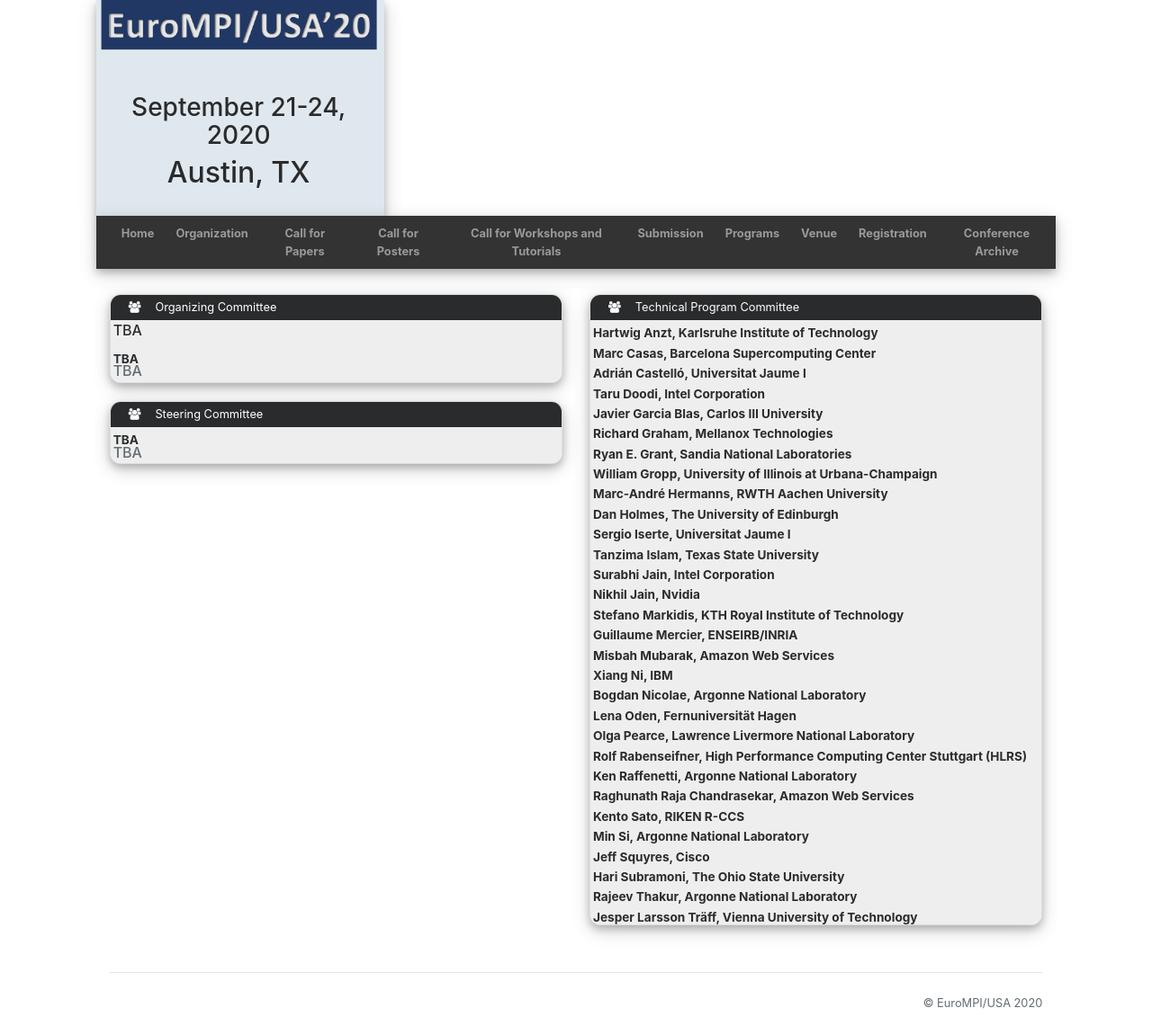
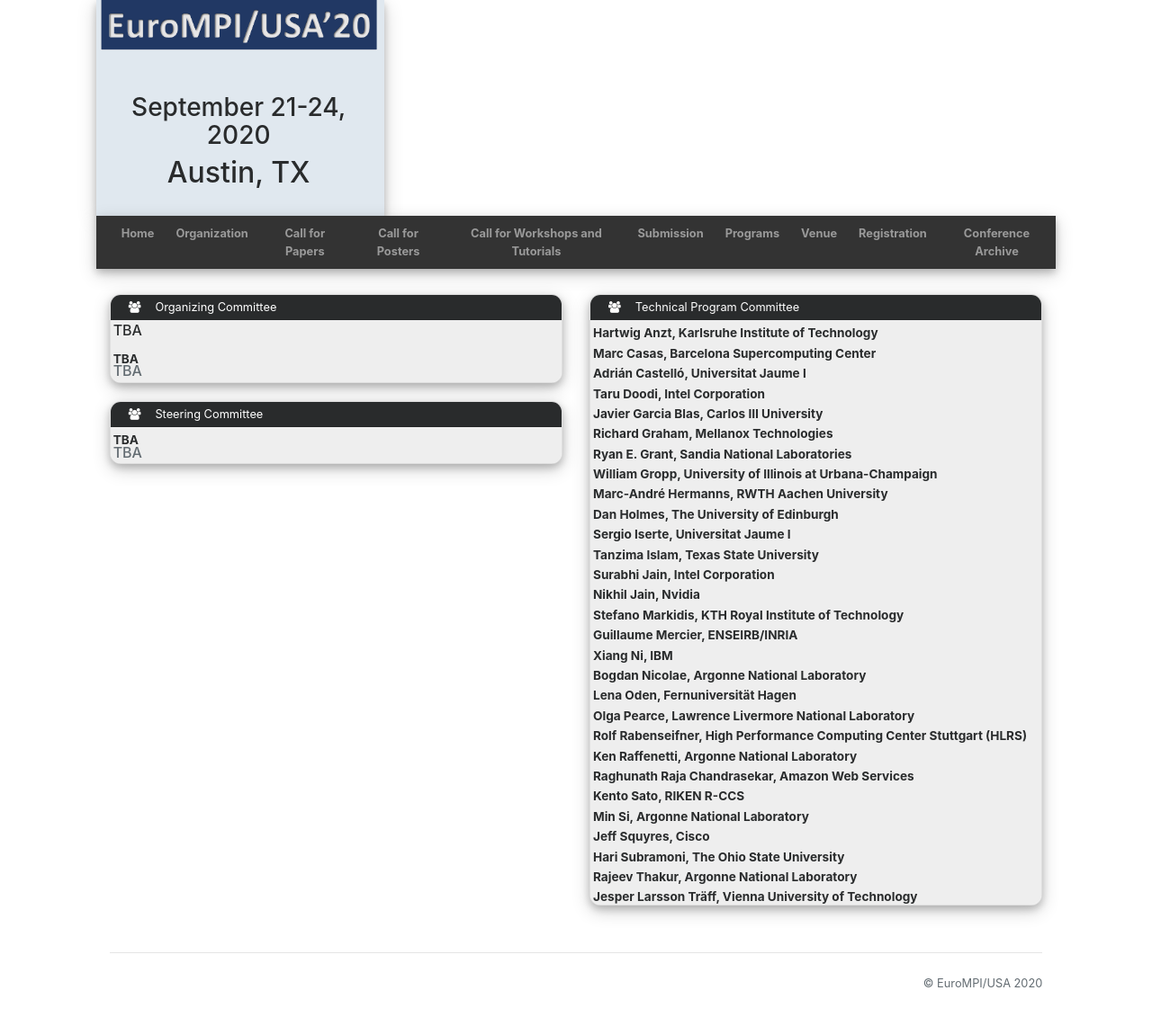
Before and after one commit to eurompi/eurompi.github.io, a Jekyll site: the page built from committees.html, in a window 1280 px wide. Shown: the whole page at 90% size. Built offline with Jekyll 4.4.1, drawn with Linux system fonts in a browser that asks for light colours; nearby versions of some CDN libraries; after the commit the page ends 1119 px from its top, so only the background shows below that.

Commit message:
Update program committee

```diff
--- a/_data/conference.yml
+++ b/_data/conference.yml
@@ -169,7 +169,6 @@
   - name: Nikhil Jain, Nvidia
   - name: Stefano Markidis, KTH Royal Institute of Technology
   - name: Guillaume Mercier, ENSEIRB/INRIA
-  - name: Misbah Mubarak, Amazon Web Services
   - name: Xiang Ni, IBM
   - name: Bogdan Nicolae, Argonne National Laboratory
   - name: Lena Oden, Fernuniversität Hagen
```
